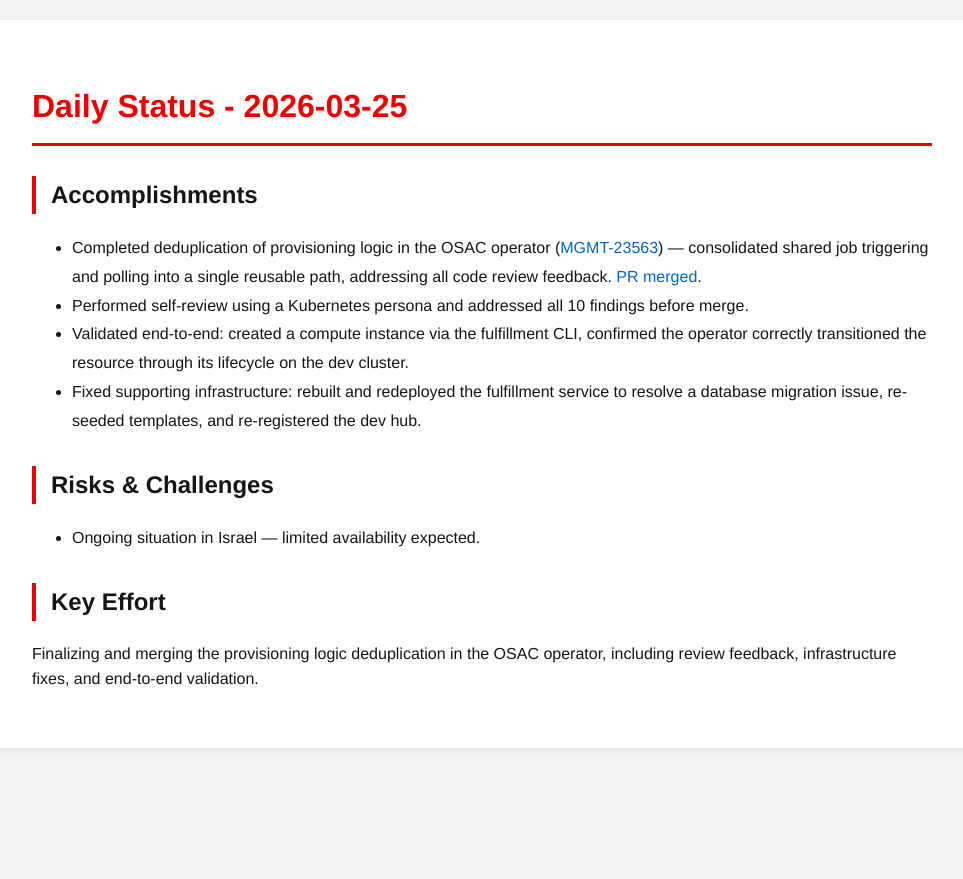
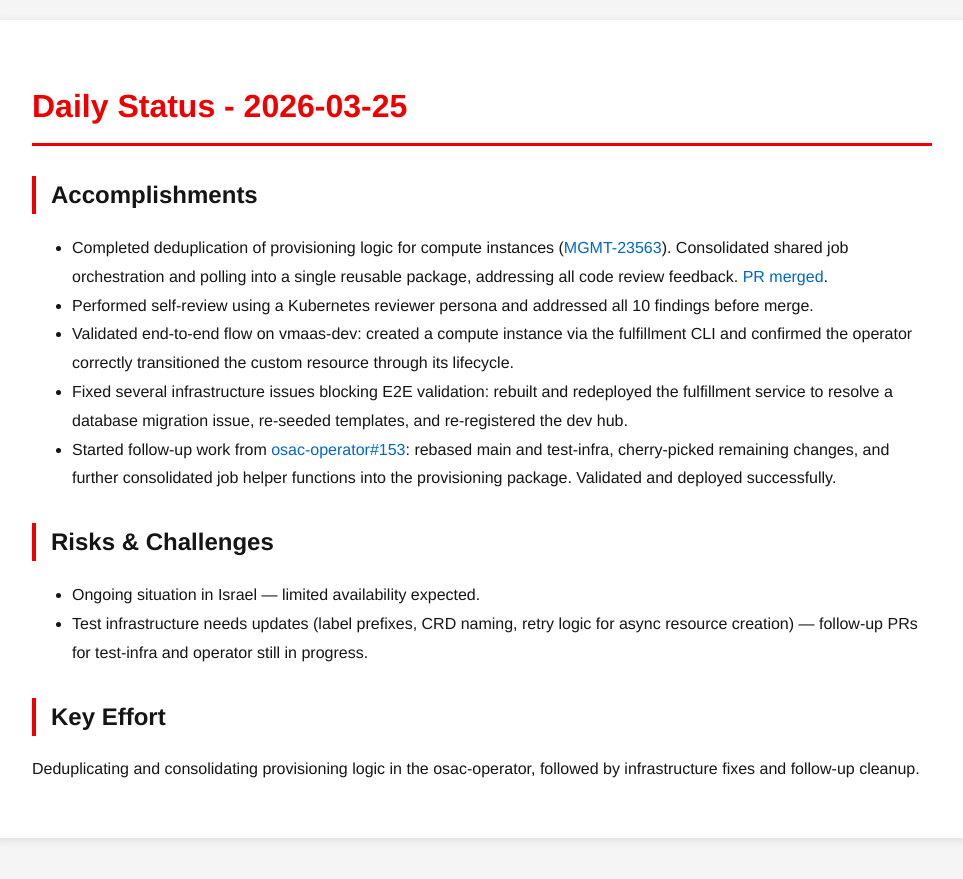
Before and after one commit to tzvatot/daily-status, a Jekyll site: the page built from 2026-03-25.md, in a window 1280 px wide. Shown: the top 879 px of the page, without its empty margins (158-1121 px from the left). Built offline with Jekyll 4.4.1, drawn with Linux system fonts in a browser that asks for light colours.

Commit message:
Daily status update - 2026-03-25

```diff
--- a/2026-03-25.md
+++ b/2026-03-25.md
@@ -7,13 +7,15 @@ date: 2026-03-25
 # Daily Status - 2026-03-25
 
 ## Accomplishments
-- Completed deduplication of provisioning logic in the OSAC operator ([MGMT-23563](https://issues.redhat.com/browse/MGMT-23563)) — consolidated shared job triggering and polling into a single reusable path, addressing all code review feedback. [PR merged](https://github.com/osac-project/osac-operator/pull/153).
-- Performed self-review using a Kubernetes persona and addressed all 10 findings before merge.
-- Validated end-to-end: created a compute instance via the fulfillment CLI, confirmed the operator correctly transitioned the resource through its lifecycle on the dev cluster.
-- Fixed supporting infrastructure: rebuilt and redeployed the fulfillment service to resolve a database migration issue, re-seeded templates, and re-registered the dev hub.
+- Completed deduplication of provisioning logic for compute instances ([MGMT-23563](https://issues.redhat.com/browse/MGMT-23563)). Consolidated shared job orchestration and polling into a single reusable package, addressing all code review feedback. [PR merged](https://github.com/osac-project/osac-operator/pull/153).
+- Performed self-review using a Kubernetes reviewer persona and addressed all 10 findings before merge.
+- Validated end-to-end flow on vmaas-dev: created a compute instance via the fulfillment CLI and confirmed the operator correctly transitioned the custom resource through its lifecycle.
+- Fixed several infrastructure issues blocking E2E validation: rebuilt and redeployed the fulfillment service to resolve a database migration issue, re-seeded templates, and re-registered the dev hub.
+- Started follow-up work from [osac-operator#153](https://github.com/osac-project/osac-operator/pull/153): rebased main and test-infra, cherry-picked remaining changes, and further consolidated job helper functions into the provisioning package. Validated and deployed successfully.
 
 ## Risks & Challenges
 - Ongoing situation in Israel — limited availability expected.
+- Test infrastructure needs updates (label prefixes, CRD naming, retry logic for async resource creation) — follow-up PRs for test-infra and operator still in progress.
 
 ## Key Effort
-Finalizing and merging the provisioning logic deduplication in the OSAC operator, including review feedback, infrastructure fixes, and end-to-end validation.
+Deduplicating and consolidating provisioning logic in the osac-operator, followed by infrastructure fixes and follow-up cleanup.
```
